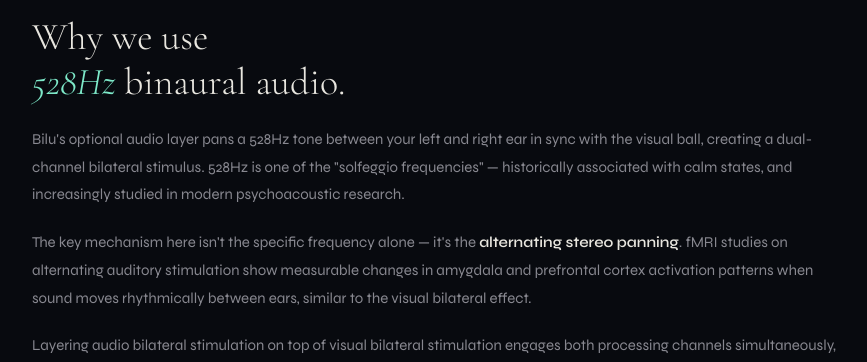
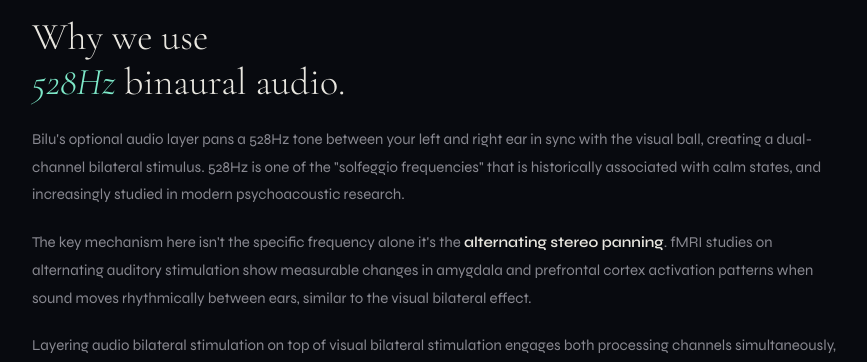
Before and after one commit to tats1/bilu-website, a website: page science.html in a window 1280 px wide. Shown: the part 1664-2026 px from the top of the page, without its empty margins (206-1073 px from the left). Drawn offline with nearby package versions, Linux system fonts and the light colour scheme; a web font is replaced by a local one.

Commit message:
Edit dashes agan

```diff
--- a/science.html
+++ b/science.html
@@ -169,8 +169,8 @@
   <div class="mech-block" id="frequency">
     <span class="mech-num">02 — Auditory Layer</span>
     <h2 class="mech-title">Why we use<br><em>528Hz</em> binaural audio.</h2>
-    <p class="mech-body">Bilu's optional audio layer pans a 528Hz tone between your left and right ear in sync with the visual ball, creating a dual-channel bilateral stimulus. 528Hz is one of the "solfeggio frequencies" — historically associated with calm states, and increasingly studied in modern psychoacoustic research.</p>
-    <p class="mech-body">The key mechanism here isn't the specific frequency alone — it's the <strong>alternating stereo panning</strong>. fMRI studies on alternating auditory stimulation show measurable changes in amygdala and prefrontal cortex activation patterns when sound moves rhythmically between ears, similar to the visual bilateral effect.</p>
+    <p class="mech-body">Bilu's optional audio layer pans a 528Hz tone between your left and right ear in sync with the visual ball, creating a dual-channel bilateral stimulus. 528Hz is one of the "solfeggio frequencies" that is historically associated with calm states, and increasingly studied in modern psychoacoustic research.</p>
+    <p class="mech-body">The key mechanism here isn't the specific frequency alone it's the <strong>alternating stereo panning</strong>. fMRI studies on alternating auditory stimulation show measurable changes in amygdala and prefrontal cortex activation patterns when sound moves rhythmically between ears, similar to the visual bilateral effect.</p>
     <p class="mech-body">Layering audio bilateral stimulation on top of visual bilateral stimulation engages both processing channels simultaneously, which our internal testing and the broader EMDR literature both suggest produces a stronger regulatory effect than either channel alone.</p>
 
     <div class="citation-block">
```
